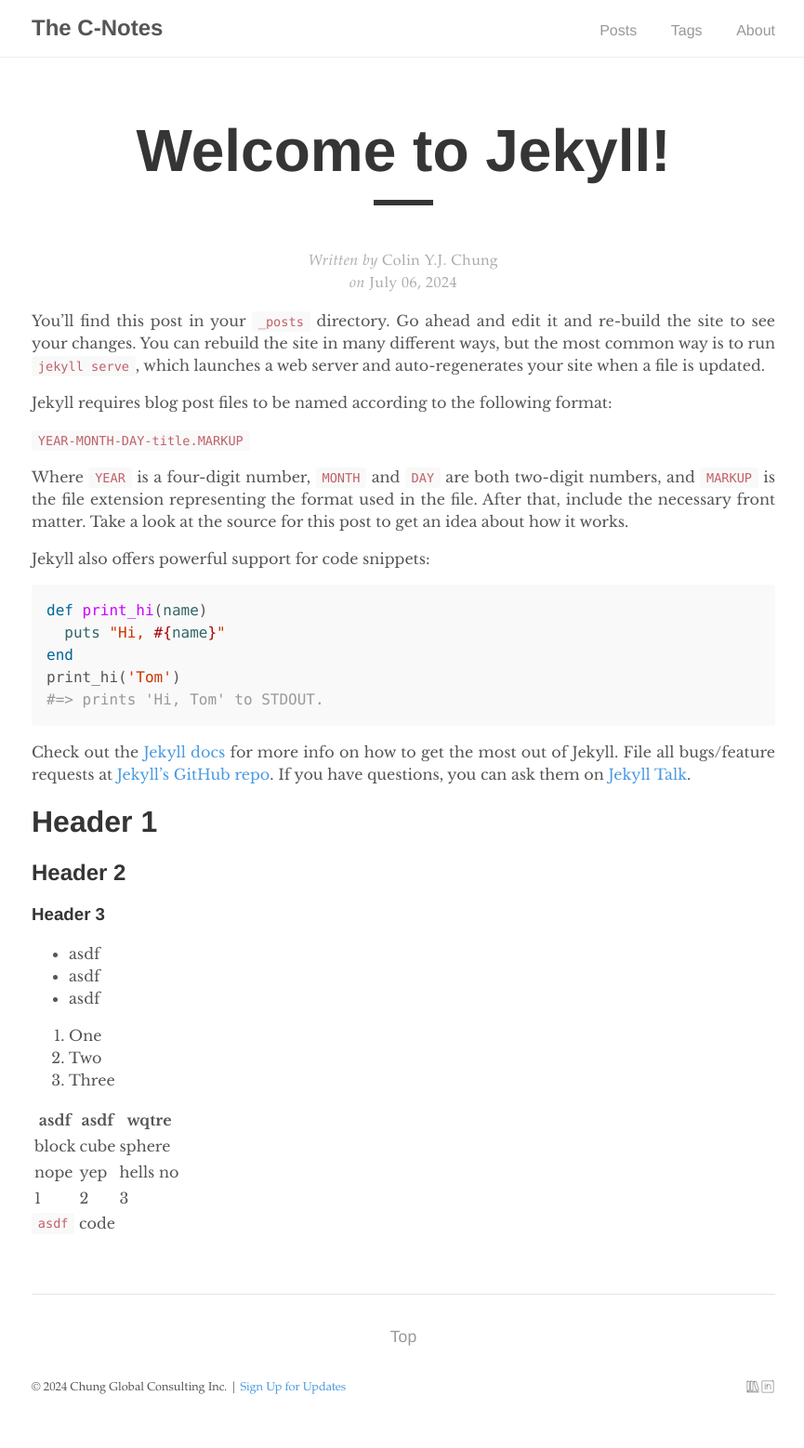
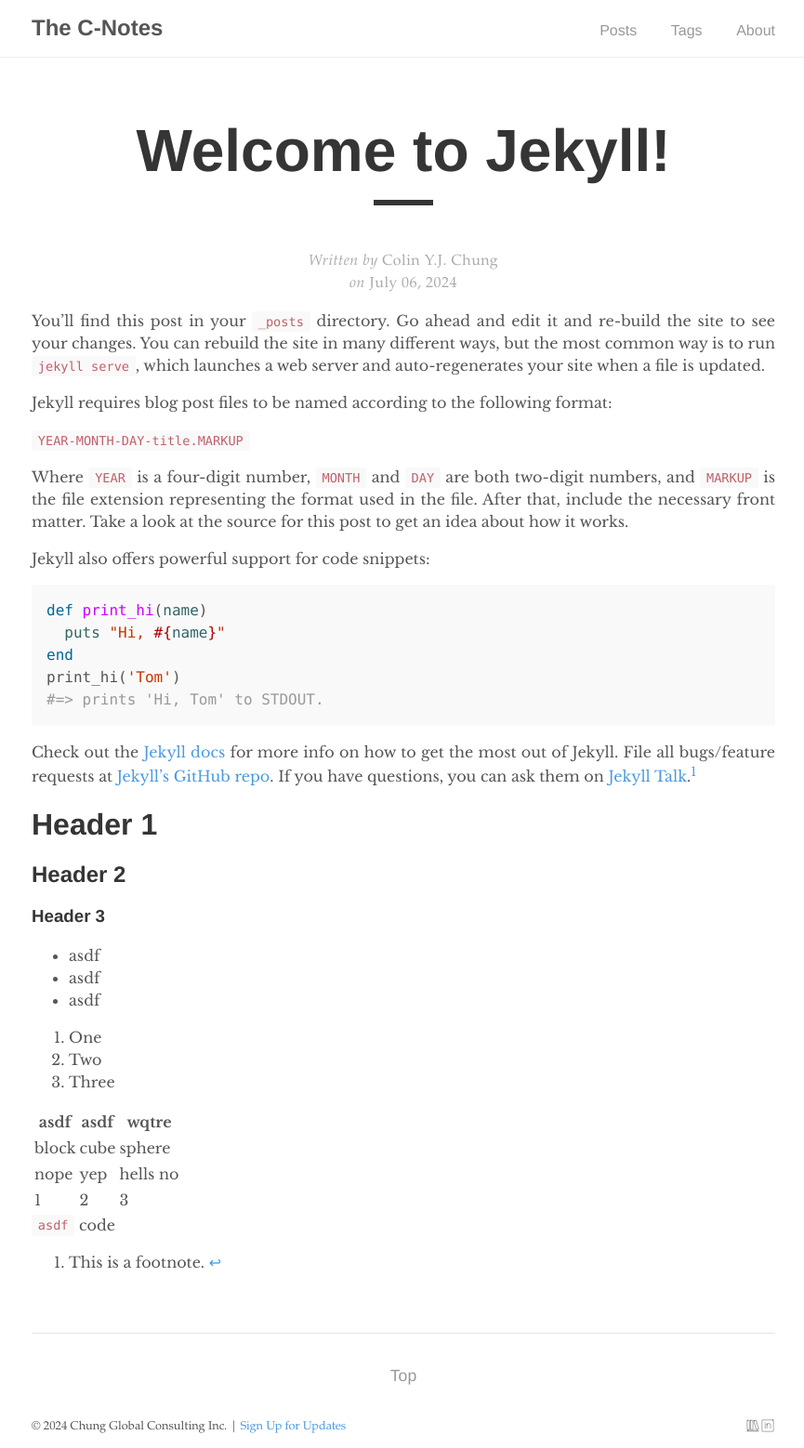
Before and after one commit to colinyjchung/cnotes, a Jekyll site: the page built from _posts/2024-07-06-welcome-to-jekyll.markdown, in a window 1280 px wide. Shown: the whole page at 93% size, without its empty margins (206-1071 px from the left). Built offline with Jekyll 4.4.1, drawn with Linux system fonts in a browser that asks for light colours; before the commit the page ends 1516 px from its top, so only the background shows below that.

Commit message:
Update 2024-07-06-welcome-to-jekyll.markdown

```diff
--- a/_posts/2024-07-06-welcome-to-jekyll.markdown
+++ b/_posts/2024-07-06-welcome-to-jekyll.markdown
@@ -23,7 +23,7 @@ print_hi('Tom')
 #=> prints 'Hi, Tom' to STDOUT.
 {% endhighlight %}
 
-Check out the [Jekyll docs][jekyll-docs] for more info on how to get the most out of Jekyll. File all bugs/feature requests at [Jekyll’s GitHub repo][jekyll-gh]. If you have questions, you can ask them on [Jekyll Talk][jekyll-talk].
+Check out the [Jekyll docs][jekyll-docs] for more info on how to get the most out of Jekyll. File all bugs/feature requests at [Jekyll’s GitHub repo][jekyll-gh]. If you have questions, you can ask them on [Jekyll Talk][jekyll-talk].[^1]
 
 # Header 1
 ## Header 2
@@ -48,3 +48,5 @@ Check out the [Jekyll docs][jekyll-docs] for more info on how to get the most ou
 [jekyll-docs]: https://jekyllrb.com/docs/home
 [jekyll-gh]:   https://github.com/jekyll/jekyll
 [jekyll-talk]: https://talk.jekyllrb.com/
+
+[^1]: This is a footnote.
```
